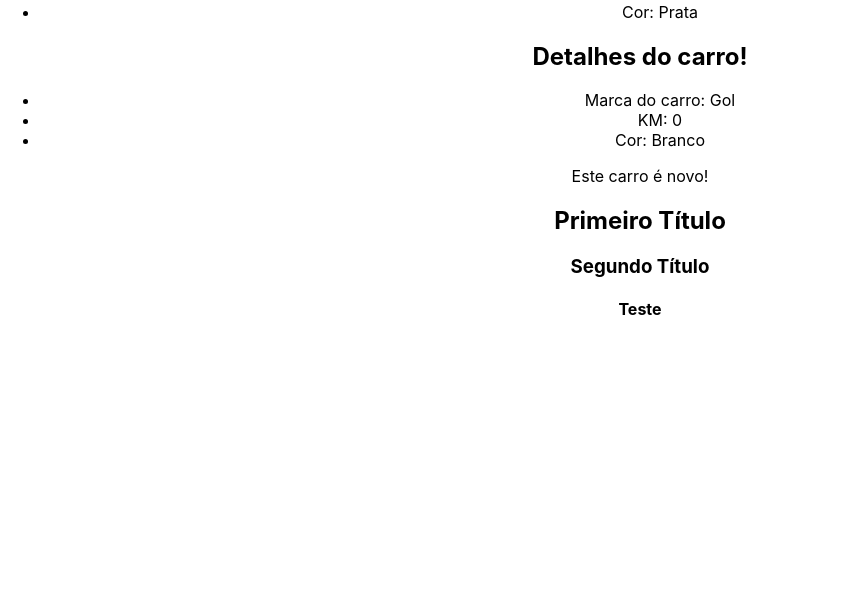
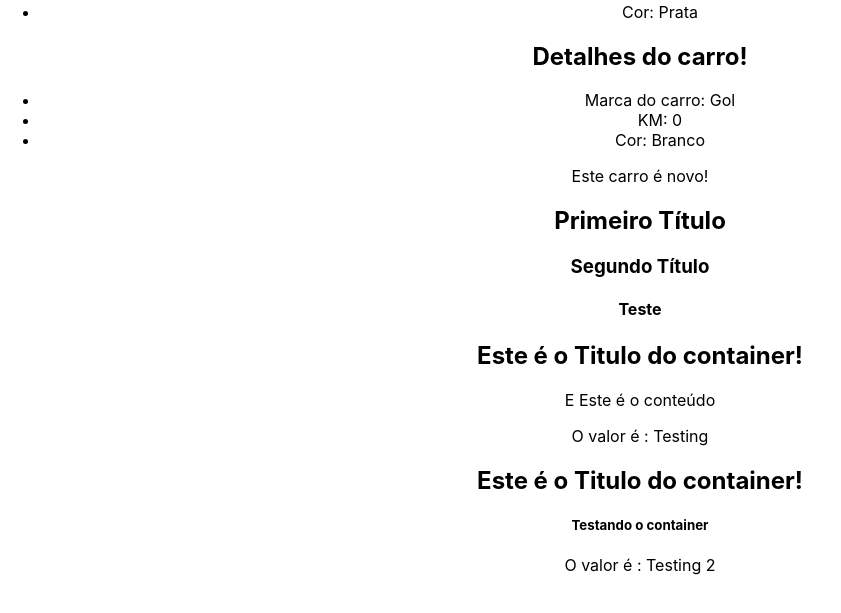
Before and after one commit to JBLimaGo/secao-3-hook-state-react, a React (Create React App) app: page / in a window 1280 px wide. Shown: the part 3662-4275 px from the top of the page, without its empty margins (0-841 px from the left). Built offline with nearby package versions, Linux system fonts and the light colour scheme.

Commit message:
Children - Abraçar um conteudo com algum conteudo       nos exemplos temos props distintos e html internos distintos

```diff
--- a/src/App.js
+++ b/src/App.js
@@ -8,6 +8,7 @@ import ManageData from "./components/ManageData";
 import ShowUserName from "./components/ShowUserName";
 import CarDetails from "./components/CarDetails";
 import Fragment from "./components/Fragment";
+import Container from "./components/Container";
 
 function App() {
   // const name = "JBL"; // Dados dinamicos
@@ -64,7 +65,18 @@ function App() {
         />
       ))}
 
+      {/* Fragment */}
       <Fragment propFragment="Teste" />
+
+      {/* Children - Abraçar um conteudo com algum conteudo
+      nos exemplos temos props distintos e html internos distintos  */}
+      <Container myValue="Testing">
+        <p> E Este é o conteúdo</p>
+      </Container>
+
+      <Container myValue="Testing 2">
+        <h5> Testando o container </h5>
+      </Container>
     </div>
   );
 }
--- /dev/null
+++ b/src/components/Container.js
@@ -0,0 +1,11 @@
+const Container = ({ children, myValue }) => {
+  return (
+    <div>
+      <h2> Este é o Titulo do container! </h2>
+      {children}
+      <p>O valor é : {myValue}</p>
+    </div>
+  );
+};
+
+export default Container;
--- a/src/components/Fragment.js
+++ b/src/components/Fragment.js
@@ -1,11 +1,11 @@
-import React from "react";
-
 const Fragment = ({ propFragment }) => {
   return (
     <>
       <h2>Primeiro Título</h2>
       <h3>Segundo Título</h3>
       <h4>{propFragment}</h4>
+
+
     </>
   );
 };
```
